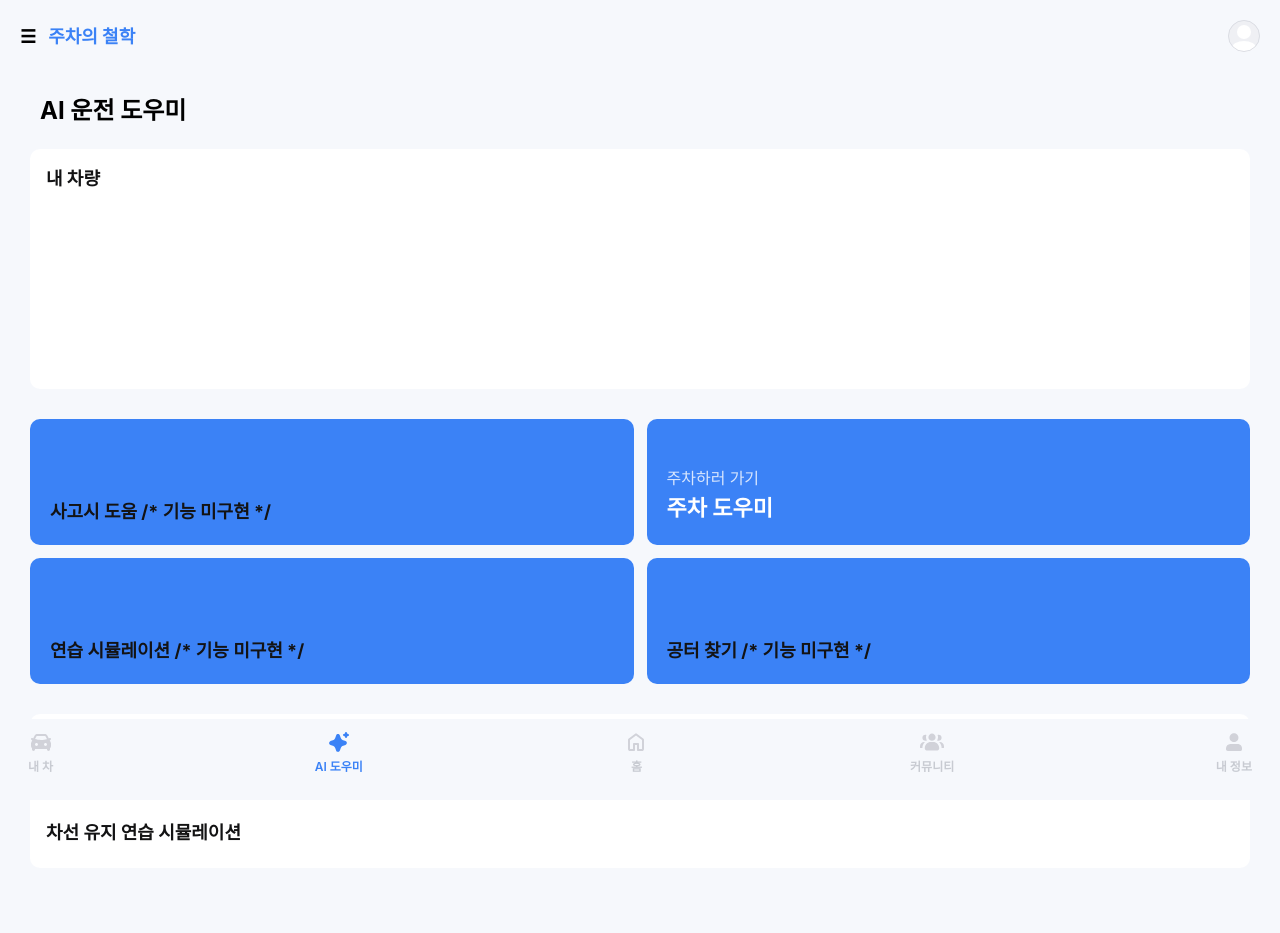
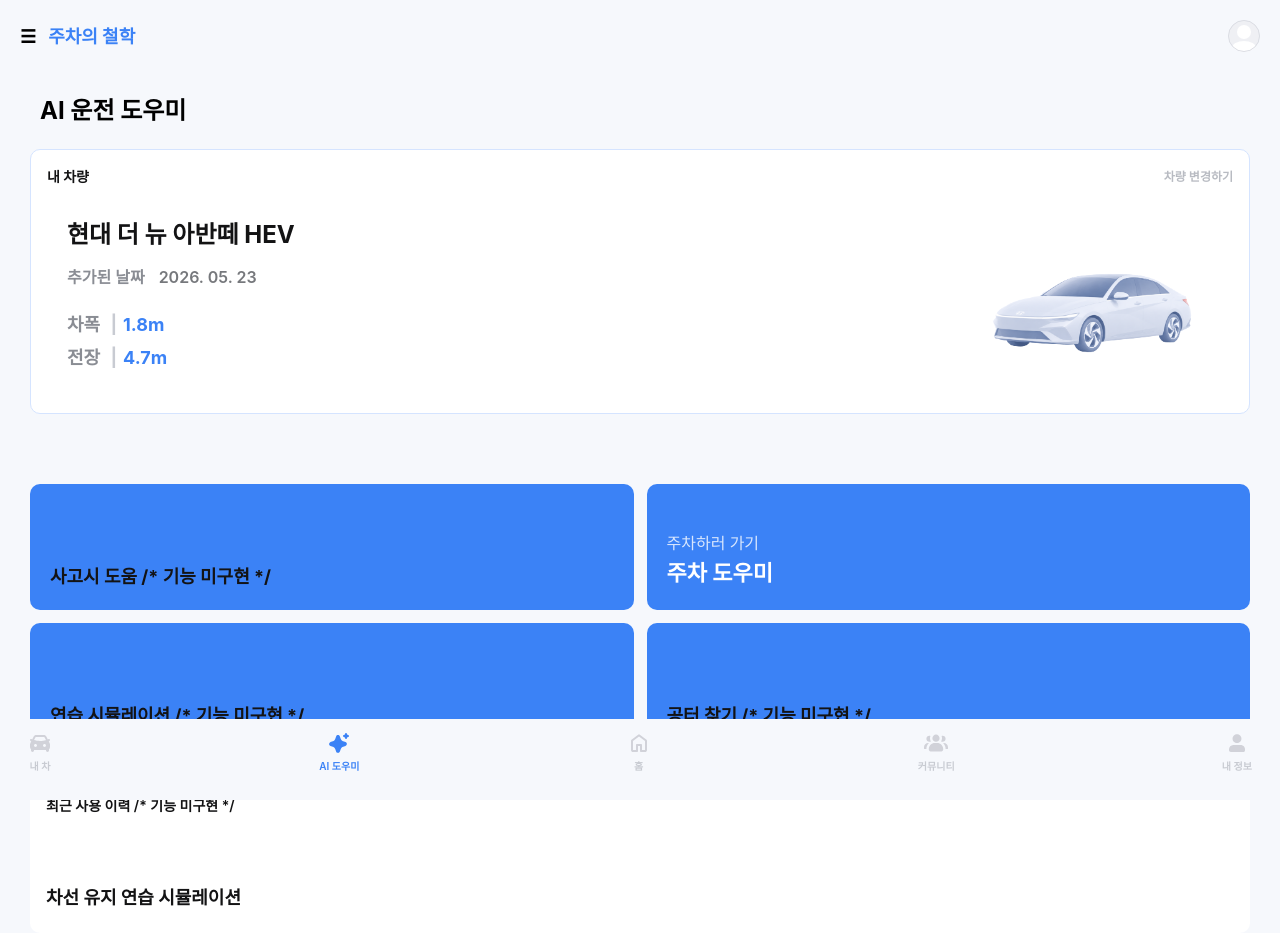
Before and after one commit to ahnjunggyu1114-sketch/philosophyOfParking, a React (Vite) app: page /aihelper in a window 1280 px wide. Before the commit the page ends 868 px from the top, so only its background shows below. Built offline with nearby package versions, Linux system fonts and the light colour scheme.

Commit message:
[FEAT] 프론트, 차량 정보 추가

```diff
--- /dev/null
+++ b/src/components/CarCard.jsx
@@ -0,0 +1,49 @@
+import carImage from "../assets/VehicleImage.png";
+
+const CarCard = ({ vehicle }) => {
+    if (!vehicle) {
+        return null;
+    }
+    return (
+        <div className="relative h-[200px] w-full overflow-hidden rounded-[10px] bg-white p-[20px]">
+            <div className="relative z-10">
+                <h2 className="text-[24px] font-bold text-[#131314]">
+                    {vehicle.vehicleName}
+                </h2>
+
+                <div className="mt-[12px] flex items-center gap-[14px]">
+                    <p className="text-[16px] font-semibold text-[#8A8D94]">
+                        추가된 날짜
+                    </p>
+                    <p className="text-[16px] font-semibold text-[#76787C]">
+                        {vehicle.addedDate}
+                    </p>
+                </div>
+
+                <div className="mt-[22px] flex flex-col gap-[6px]">
+                    <p className="text-[18px] font-bold text-[#8A8D94]">
+                        차폭 <span className="mx-[6px] text-[#C8CBD2]">|</span>
+                        <span className="text-[#3B82F6]">
+                            {vehicle.vehicleWidth}
+                        </span>
+                    </p>
+
+                    <p className="text-[18px] font-bold text-[#8A8D94]">
+                        전장 <span className="mx-[6px] text-[#C8CBD2]">|</span>
+                        <span className="text-[#3B82F6]">
+                            {vehicle.vehicleLength}
+                        </span>
+                    </p>
+                </div>
+            </div>
+
+            <img
+                src={carImage}
+                alt="차량 이미지"
+                className="absolute bottom-[12px] right-[12px] w-[260px] max-w-[58%] object-contain"
+            />
+        </div>
+    );
+};
+
+export default CarCard;
--- a/src/components/layout/BotNavbar.jsx
+++ b/src/components/layout/BotNavbar.jsx
@@ -28,7 +28,7 @@ const BottomNavbar = () => {
           <NavLink key={item.label} to={item.path}>
             {({ isActive }) => (
               <div
-                className={`flex flex-col items-center gap-[4px] text-[12px] font-semibold ${
+                className={`flex flex-col items-center gap-[4px] text-[10px] font-semibold ${
                   isActive ? 'text-[#3B82F6]' : 'text-[#C8CBD2]'
                 }`}
               >
--- /dev/null
+++ b/src/data/VehicleData.js
@@ -0,0 +1,23 @@
+export const vehicleList = [
+    {
+        id: 1,
+        vehicleName: "현대 더 뉴 아반떼 HEV",
+        addedDate: "2026. 05. 23",
+        vehicleWidth: "1.8m",
+        vehicleLength: "4.7m",
+    },
+    {
+        id: 2,
+        vehicleName: "현대 더 뉴 아반떼 HEV02",
+        addedDate: "2026. 05. 23",
+        vehicleWidth: "1.9m",
+        vehicleLength: "4.8m",
+    },
+    {
+        id: 3,
+        vehicleName: "현대 더 뉴 아반떼 HEV03",
+        addedDate: "2026. 05. 23",
+        vehicleWidth: "1.9m",
+        vehicleLength: "4.8m",
+    },
+];
--- a/src/pages/AiHelper.jsx
+++ b/src/pages/AiHelper.jsx
@@ -1,9 +1,12 @@
 import BotNavbar from "../components/layout/BotNavbar";
 import TopNavbar from "../components/layout/TopNavbar";
+import CarCard from "../components/CarCard";
+import { vehicleList } from "../data/vehicleData";
 import { useNavigate } from "react-router-dom";
 
 const AiHelper = () => {
     const navigate = useNavigate();
+    const selectedVehicle = vehicleList[0];
 
     return (
         <div className="flex flex-col ">
@@ -14,10 +17,25 @@ const AiHelper = () => {
                 </section>
 
 
-                <section className=" h-[240px] rounded-[10px] bg-white  ">
-                    <h2 className="text-[18px] p-[16px] font-bold text-[#131314]">
-                            내 차량
-                    </h2>
+                <section className="mb-[20px] pb-[20px]">
+                    <div className="rounded-[10px] border border-[#D5E4FF] bg-white p-[16px]">
+                        <div className="flex items-center justify-between">
+                            <h2 className="text-[14px] font-bold text-[#131314]">
+                                내 차량
+                            </h2>
+
+                            <button
+                                type="button"
+                                className="text-[12px] font-semibold text-[#B8BBC2]"
+                            >
+                                차량 변경하기
+                            </button>
+                        </div>
+
+                        <div className="mt-[10px]">
+                            <CarCard vehicle={selectedVehicle} />
+                        </div>
+                    </div>
                 </section>
 
 
--- a/src/pages/Home.jsx
+++ b/src/pages/Home.jsx
@@ -1,11 +1,14 @@
 import BotNavbar from "../components/layout/BotNavbar";
 import TopNavbar from "../components/layout/TopNavbar";
 import parkingCar from "../assets/parkingCar.png";
+import CarCard from "../components/CarCard";
+import { vehicleList } from "../data/vehicleData";
 import { useNavigate } from "react-router-dom";
 
 
 const Home = () => {
     const navigate = useNavigate();
+    const selectedVehicle = vehicleList[0];
 
     return (
         <div>
@@ -31,10 +34,23 @@ const Home = () => {
             </section>
 
             <section className="mb-[20px] px-[20px] pb-[20px]">
-                <div className="h-[134px] rounded-[10px] bg-white p-[16px]">
-                    <h2 className="text-[18px] font-bold text-[#131314]">
-                        내 차량 /* 기능 미구현 */
-                    </h2>
+                <div className="rounded-[10px] border border-[#D5E4FF] bg-white p-[16px]">
+                    <div className="flex items-center justify-between">
+                        <h2 className="text-[14px] font-bold text-[#131314]">
+                            내 차량
+                        </h2>
+
+                        <button
+                            type="button"
+                            className="text-[12px] font-semibold text-[#B8BBC2]"
+                        >
+                            차량 변경하기
+                        </button>
+                    </div>
+
+                    <div className="mt-[10px]">
+                        <CarCard vehicle={selectedVehicle} />
+                    </div>
                 </div>
             </section>
 
--- a/src/pages/MyCar.jsx
+++ b/src/pages/MyCar.jsx
@@ -1,19 +1,46 @@
 import BotNavbar from "../components/layout/BotNavbar";
 import TopNavbar from "../components/layout/TopNavbar";
+import CarCard from "../components/CarCard";
+import { vehicleList } from "../data/vehicleData";
 
 const MyCar = () => {
     return (
-        <div className="flex flex-col ">
+        <div className="flex min-h-screen flex-col pb-[120px]">
             <TopNavbar />
             <div className="px-[30px]">
-                <section className="pl-[10px] pt-[21px] pb-[20px]">
-                    <h1 className="text-[24px] font-bold">My Car</h1>
-                    <h1 className="text-[24px] font-bold">기능 미구현</h1>
+                <section className="pt-[24px] pb-[20px]">
+                    <div className="flex items-center justify-between">
+                        <h1 className="text-[24px] font-bold text-[#131314]">
+                            My Car
+                        </h1>
+
+                        <button
+                            type="button"
+                            className="text-[16px] font-bold text-[#3B82F6]"
+                        >
+                            + 차량 추가
+                        </button>
+                    </div>
+
+                    <p className="mt-[16px] text-right text-[16px] font-semibold text-[#76787C]">
+                        총 {vehicleList.length}개
+                    </p>
+                </section>
+
+                <section className="flex flex-col gap-[20px]">
+                    {vehicleList.map((vehicle) => (
+                        <div
+                            key={vehicle.id}
+                            className="rounded-[10px] border border-[#D5E4FF] bg-white"
+                        >
+                            <CarCard vehicle={vehicle} />
+                        </div>
+                    ))}
                 </section>
             </div>
             <BotNavbar />
         </div>
     );
-}
+};
 
 export default MyCar;
```
Also changed, not shown: src/assets/VehicleImage.png (added), src/components/card.jsx (deleted).
